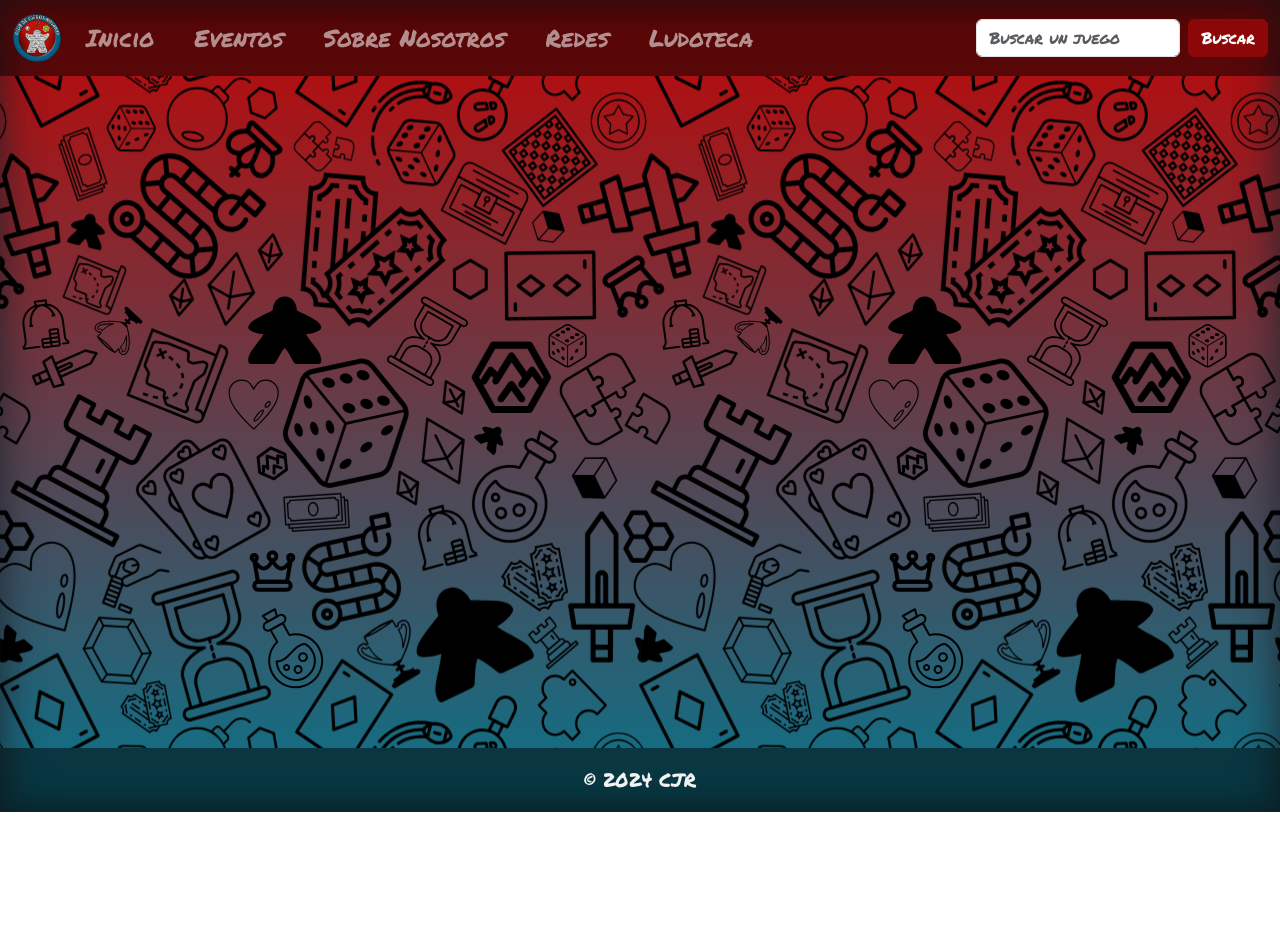
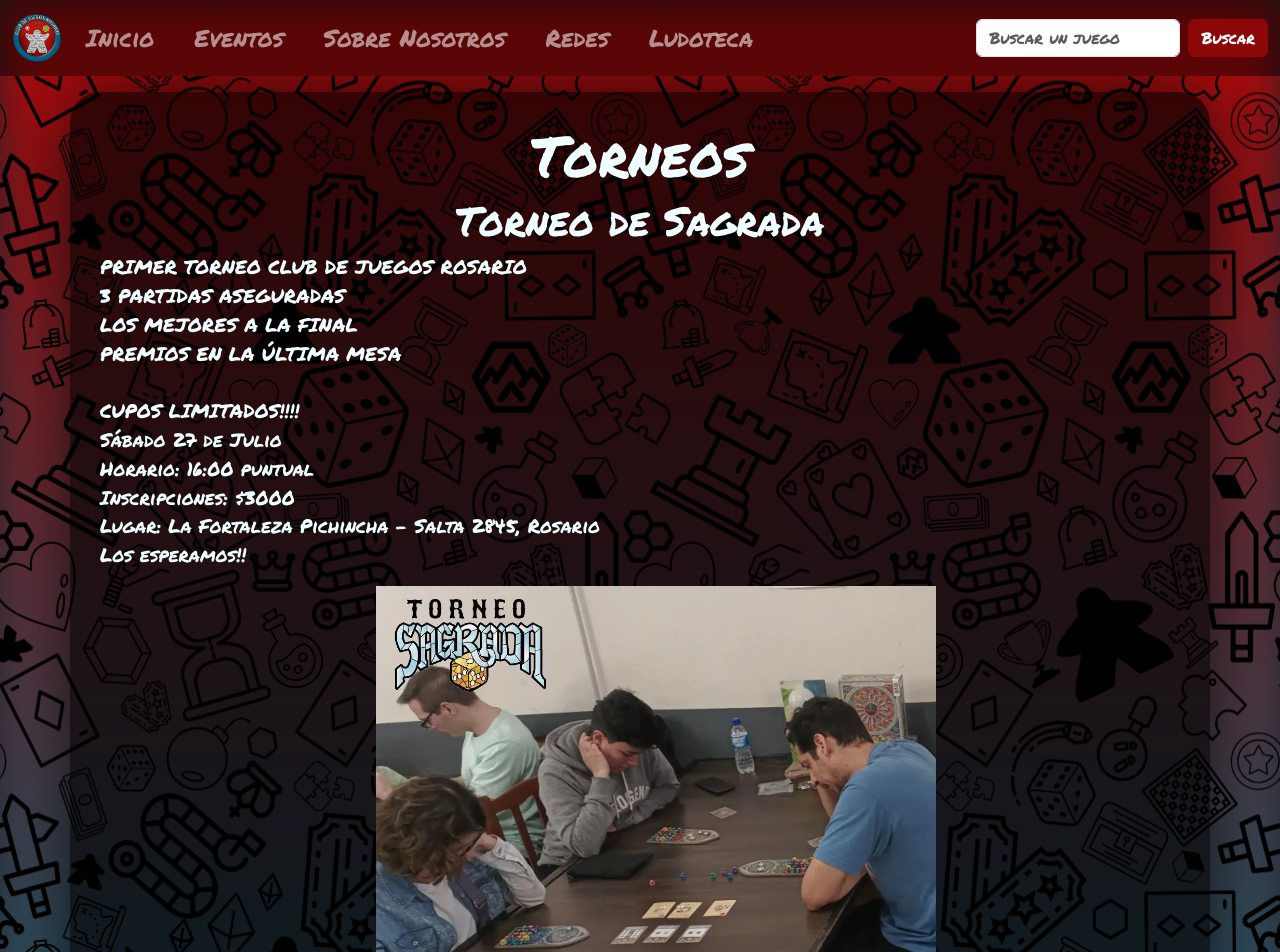
Before and after one commit to unnamedItem/CJRLandingClient, a Vue app: page /event/3 in a window 1280 px wide. Shown: the top 952 px of the page. Before the commit the page ends 812 px from the top, so only its background shows below. Built offline with nearby package versions, Linux system fonts and the light colour scheme.

Commit message:
Second commit
Json: details to json file
Carousel: Added link to detail  and removed unnecessary css
Added event view and route
Home:  fixed spacing between sections, added youtube link, updated twitter logo

```diff
--- a/src/assets/data/events.json
+++ b/src/assets/data/events.json
@@ -2,7 +2,6 @@
 "events": [
         { "id": 1, "title": "Eventos Anuales", "description": "Cultura en juego 2023", "image": "cej.jpg", "active": true},
         { "id": 2, "title":"Juntadas Mensuales","descriptio": "", "image": "mensual.jpg", "active": true},
-        { "id": 3, "title": "Torneos", "description": "Torneo de Sagrada", "image": "torneo.jpg", "active": true},
-        { "id": 4, "title": "Hidden", "description": "Test", "image": "", "active": false}
+        { "id": 3, "title": "Torneos", "description": "Torneo de Sagrada", "image": "torneo.jpg", "active": true, "detail": "PRIMER TORNEO CLUB DE JUEGOS ROSARIO</br>3 PARTIDAS ASEGURADAS</br>LOS MEJORES A LA FINAL</br>PREMIOS EN LA ÚLTIMA MESA</br></br>CUPOS LIMITADOS!!!!</br>Sábado 27 de Julio</br>Horario: 16:00 puntual</br>Inscripciones: $3000</br>Lugar: La Fortaleza Pichincha - Salta 2845, Rosario</br>Los esperamos!!"}
       ]
 }
--- a/src/components/EventCarousel.vue
+++ b/src/components/EventCarousel.vue
@@ -12,12 +12,11 @@
                       :key="index"
                       class="carousel-item"
                       :class="{'active': index === 0}">
-
                       <img :src="`/src/assets/img/${item.image}`" class="d-block w-100" :alt="item.altText">
-
                       <div class="carousel-caption">
                         <h5>{{ item.title }}</h5>
-                        <p class="d-none d-md-block">{{ item.description }}</p>
+                        <h5 v-if="item.description">{{ item.description }}</h5>
+                        <h5><a class="nav-link" v-if="item.detail" :href="`/event/${item.id}`">+ info</a></h5>
                       </div>
                     </div>
                 </div>
@@ -59,20 +58,14 @@
 </script>
 
 <style scoped>
-.carousel-item-body {
-  height: 70vh;
-}
-
 img {
   height: 70vh;
   max-width: 100%;
   object-fit: contain;
 }
 
-.card {
-  display: flex;
-  justify-content: center;
-  align-items: center;
+.carousel-item-body {
+  height: 70vh;
 }
 
 .carousel-caption {
@@ -87,39 +80,12 @@
   border-radius: 10px;
 }
 
-.home {
-  height: 80vh;
-}
-
-.btn {
-  box-shadow: 0 0 100px rgba(0, 0, 0, 0.6);
-}
-
-i {
-  text-shadow: 0 0 20px rgba(0, 0, 0, 0.6);
-  cursor: pointer;
-}
-
-i:hover {
-  text-shadow: 0 0 20px rgba(0, 0, 0, 0.8);
-  color: var(--bs-primary-1);
-}
-
 h1, h2, h3, h4 {
   text-shadow: 0 0 20px rgba(0, 0, 0, 0.4);
 }
 
 h1, h2, h3, h4 {
   color: azure
-}
-
-.main-logo {
-  height: 20vh;
-  width: 20vh;
-}
-
-.about {
-  text-align: justify;
 }
 
 .container {
--- a/src/router/index.js
+++ b/src/router/index.js
@@ -1,6 +1,7 @@
 import { createRouter, createWebHistory } from 'vue-router'
 import HomeView from '../views/HomeView.vue'
 import CollectionView from '../views/CollectionView.vue'
+import EventView from '../views/EventView.vue'
 
 const router = createRouter({
   history: createWebHistory(import.meta.env.BASE_URL),
@@ -14,6 +15,11 @@
       path: '/collection',
       name: 'collection',
       component: CollectionView
+    },
+    {
+      path: '/event/:id',
+      name: 'event',
+      component: EventView
     }
   ]
 })
--- /dev/null
+++ b/src/views/EventView.vue
@@ -0,0 +1,56 @@
+<template>
+    <div class="container">
+        <div class="row d-flex align-items-center">
+          <div class="col">
+            <h1 class="display-4">
+              <span> {{event.title}} </span>
+            </h1>
+            <h1> {{ event.description}}</h1>
+            <p class="about" v-html="event.detail"></p>
+            <img :src="`/src/assets/img/${event.image}`" class="d-block w-100">
+            <p class="lead"></p>
+          </div>
+        </div>
+      </div>
+</template>
+
+<script setup>
+    import {useRoute} from 'vue-router';
+    import eventsData from '../assets/data/events.json';
+
+    var event = {title:"", description:"", image:"", detail:""};
+
+    const eventId = useRoute().params.id;
+    const data = eventsData.events.find(e => e.id === parseInt(eventId,10));
+    if(data){
+        event.title = data.title;
+        event.description = data.description;
+        event.image = data.image;
+        event.detail = data.detail;
+    }
+</script>
+
+<style scoped>
+.container {
+    text-align: center;
+    background-color: rgb(0, 0, 0, 0.7);
+    box-shadow: 0 0 100px rgba(0, 0, 0, 0.9);
+    color: azure;
+    padding-left: 30px;
+    padding-right: 30px;
+    padding-top: 30px;
+    padding-bottom: 30px;
+    border-radius: 30px;
+  }
+
+  .about {
+    text-align: justify;
+  }
+
+  img {
+    height: 70vh;
+    max-width: 100%;
+    object-fit: contain;
+    margin: 16px;
+  }
+</style>
--- a/src/views/HomeView.vue
+++ b/src/views/HomeView.vue
@@ -25,7 +25,7 @@
     </section>
 
     <!-- Sección Sobre Nosotros -->
-    <section id="about" class="py-5 bg">
+    <section id="about">
       <div class="container">
         <h2 class="text-center mb-3">Sobre nosotros</h2>
         <p class="about">¡Bienvenido al Club de Juegos Rosario! Si eres un apasionado de los juegos de mesa modernos, este es tu lugar. Nos reunimos mensualmente en La Fortaleza de 19:00 a 04:00 para una noche épica llena de estrategia, diversión y camaradería. Además, te invitamos a nuestras juntadas semanales los miércoles en Invictus de 18:00 a 21:00, donde puedes descubrir nuevos juegos y hacer nuevos amigos. ¡Únete a nosotros y forma parte de la comunidad de jugadores más entusiasta de Rosario!</p>
@@ -33,21 +33,24 @@
     </section>
 
     <!-- Sección Contacto -->
-    <section id="contact" class="py-5 bg">
+    <section id="contact" class="py-4 bg">
       <div class="container">
         <h2 class="text-center mb-4">Redes Sociales</h2>
         <div class="row justify-content-center">
-          <a href="https://chat.whatsapp.com/J7888YH88f2IKlqye0q9XX" target="_blank" class="col-12 col-lg-3  d-flex justify-content-center" style="color: gray;">
-            <i class="bi bi-whatsapp" style="font-size: 5rem;"></i>
+          <a href="https://chat.whatsapp.com/J7888YH88f2IKlqye0q9XX" target="_blank" class="col d-flex justify-content-center" style="color: gray;">
+            <i class="bi bi-whatsapp" style="font-size: 4rem;"></i>
           </a>
-          <a href="https://www.instagram.com/clubdejuegos_rosario/" target="_blank" class="col-12 col-lg-3 d-flex justify-content-center" style="color: gray;">
-            <i class="bi bi-instagram" style="font-size: 5rem;"></i>
+          <a href="https://www.instagram.com/clubdejuegos_rosario/" target="_blank" class="col d-flex justify-content-center" style="color: gray;">
+            <i class="bi bi-instagram" style="font-size: 4rem;"></i>
           </a>
-          <a href="https://www.facebook.com/ClubdeJuegosRosario" target="_blank" class="col-12 col-lg-3 d-flex justify-content-center" style="color: gray;">
-            <i class="bi bi-facebook" style="font-size: 5rem;"></i>
+          <a href="https://www.facebook.com/ClubdeJuegosRosario" target="_blank" class="col d-flex justify-content-center" style="color: gray;">
+            <i class="bi bi-facebook" style="font-size: 4rem;"></i>
           </a>
-          <a href="https://twitter.com/ClubDeJuegosRos" target="_blank" class="col-12 col-lg-3 d-flex justify-content-center" style="color: gray;">
-            <i class="bi bi-twitter" style="font-size: 5rem;"></i>
+          <a href="https://twitter.com/ClubDeJuegosRos" target="_blank" class="col d-flex justify-content-center" style="color: gray;">
+            <i class="bi bi-twitter-x" style="font-size: 4rem;"></i>
+          </a>
+          <a href="https://www.youtube.com/@clubdejuegosrosario2391" target="_blank" class="col d-flex justify-content-center" style="color: gray;">
+            <i class="bi bi-youtube" style="font-size: 4rem;"></i>
           </a>
         </div>
       </div>
```
